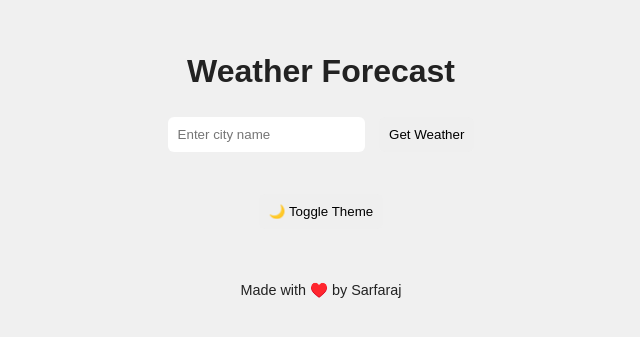
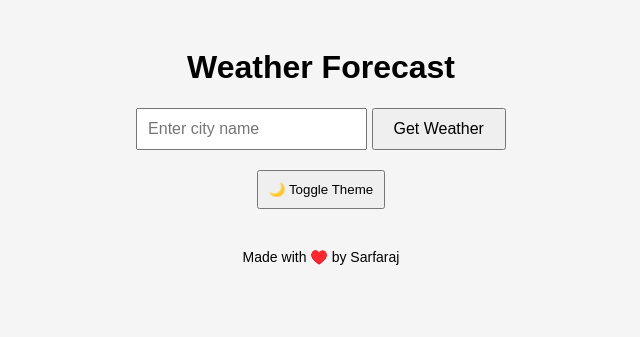
Before and after one commit to SA100853/weather-app, a Flask app: page / in a window 1280 px wide. Shown: the top 337 px of the page, without its empty margins (319-959 px from the left). Run offline with Flask 3, Linux system fonts and the light colour scheme.

Commit message:
Update styles.css
new change

```diff
--- a/static/styles.css
+++ b/static/styles.css
@@ -1,31 +1,17 @@
 body {
   font-family: Arial, sans-serif;
-    background-color: var(--bg);
-    color: var(--text);
-    margin: 0;
-    padding: 2rem;
+  padding: 20px;
   transition: background 0.3s, color 0.3s;
 }
 
-:root[data-theme='light'] {
-    --bg: #f0f0f0;
-    --text: #222;
-    --card-bg: #a4abc1;
+body.dark {
+  background-color: #111;
+  color: white;
 }
 
-:root[data-theme='dark'] {
-    --bg: #121212;
-    --text: #f0f0f0;
-    --card-bg: #1f1f1f;
-}
-
-body {
-    font-family: Arial, sans-serif;
-    background-color: var(--bg);
-    color: var(--text);
-    margin: 0;
-    padding: 2rem;
-    transition: background 0.3s, color 0.3s;
+body.light {
+  background-color: #f5f5f5;
+  color: black;
 }
 
 .container {
@@ -34,40 +20,41 @@ body {
   text-align: center;
 }
 
-form {
-    margin-bottom: 2rem;
+form input {
+  padding: 10px;
+  font-size: 16px;
 }
 
-input, button {
-    padding: 10px;
-    margin: 5px;
-    border-radius: 6px;
-    border: none;
+form button {
+  padding: 10px 20px;
+  font-size: 16px;
 }
 
-button:hover {
+#toggleTheme {
+  margin-top: 20px;
+  padding: 10px;
   cursor: pointer;
-    opacity: 0.9;
 }
 
 .forecast {
   display: flex;
   flex-wrap: wrap;
   justify-content: center;
-    gap: 1rem;
+  gap: 20px;
+  margin-top: 20px;
 }
 
-.day-card {
-    background-color: var(--card-bg);
-    padding: 1rem;
+.card {
+  border: 1px solid #ccc;
   border-radius: 10px;
-    box-shadow: 0 2px 5px rgba(0,0,0,0.2);
+  padding: 15px;
   width: 150px;
+  background-color: inherit;
+  box-shadow: 0 2px 6px rgba(0,0,0,0.1);
 }
 
 footer {
-    margin-top: 3rem;
+  margin-top: 40px;
   text-align: center;
-    font-size: 0.9rem;
-    color: var(--text);
+  font-size: 14px;
 }
```
Lines whose indentation alone changed are shown as unchanged.
